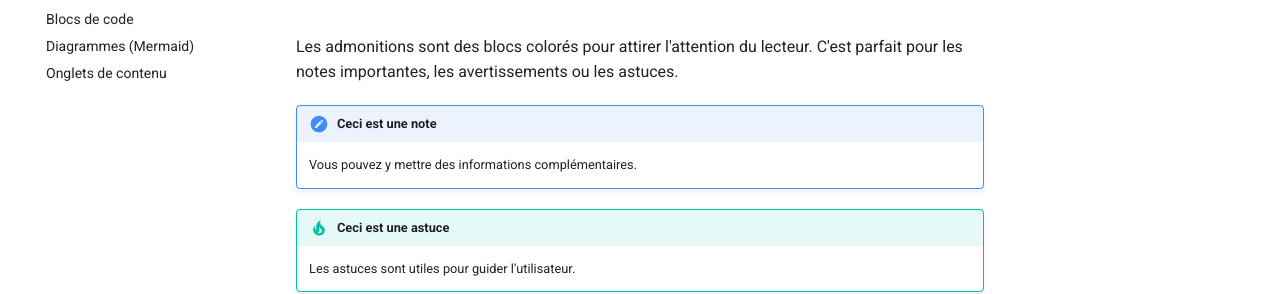
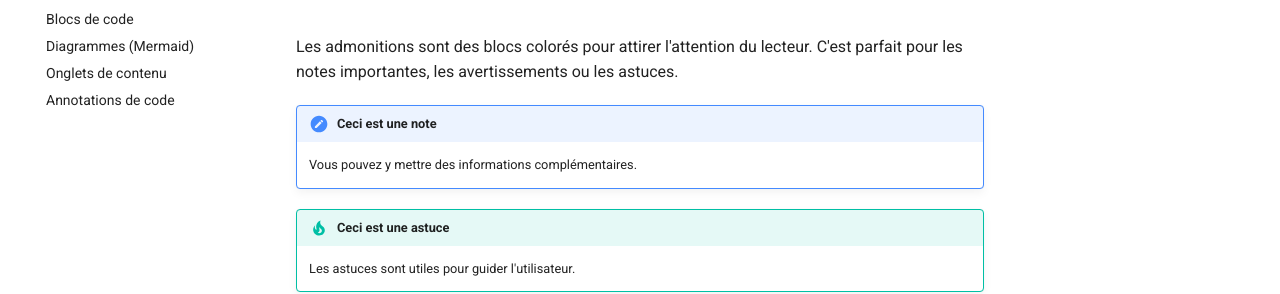
Before and after one commit to Elishaya13/mon-projet-demo-mkdocss, an MkDocs documentation site: the page built from docs/fonctionnalités/admonitions.md, in a window 1280 px wide. Shown: the part 194-488 px from the top of the page. Built offline with MkDocs 1.6.1 and Material for MkDocs 9.7.7, drawn with Linux system fonts in a browser that asks for light colours; comment, search, counter and statistics services are not loaded.

Commit message:
Update mkdocs.yml

```diff
--- a/mkdocs.yml
+++ b/mkdocs.yml
@@ -66,4 +66,5 @@ nav:
     - 'Admonitions': fonctionnalités/admonitions.md
     - 'Blocs de code': fonctionnalités/blocs-de-code.md
     - 'Diagrammes (Mermaid)': fonctionnalités/diagrammes.md
-    - 'Onglets de contenu': fonctionnalités/onglets.md #
+    - 'Onglets de contenu': fonctionnalités/onglets.md
+    - 'Annotations de code': fonctionnalités/annotations.md
```
